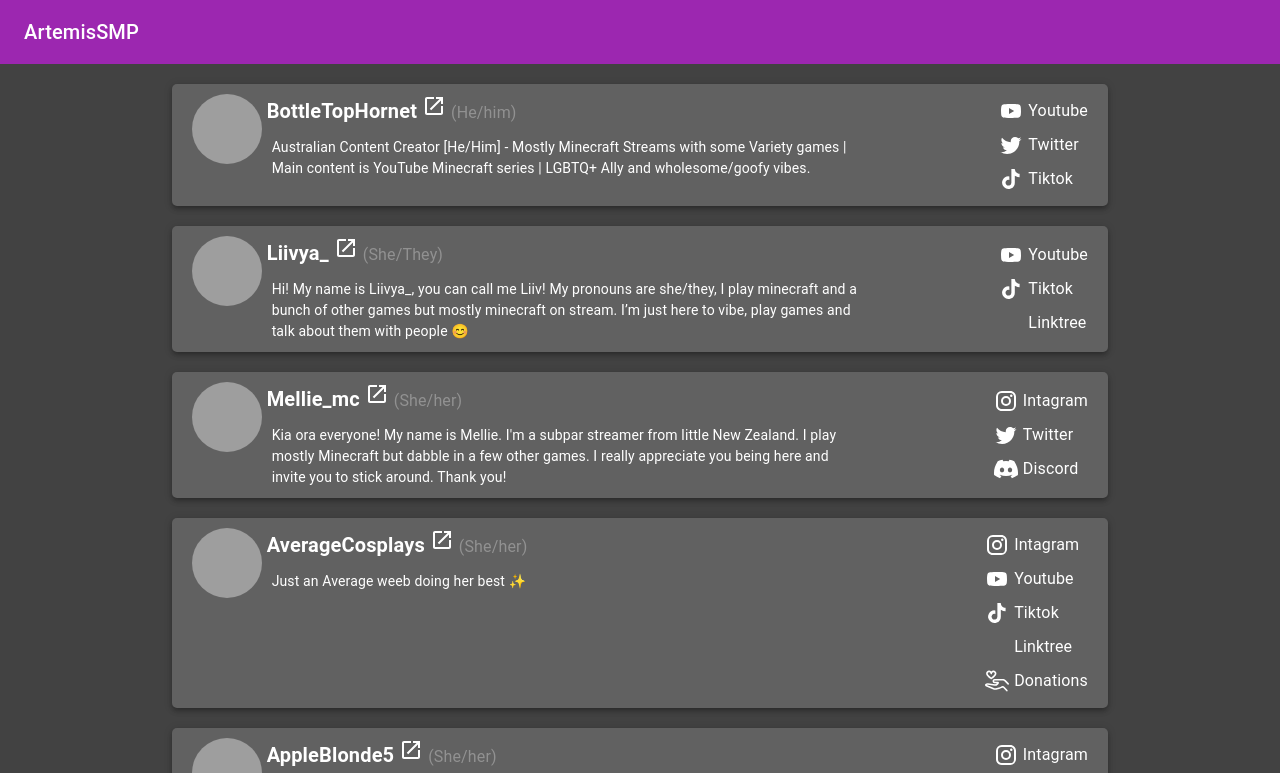
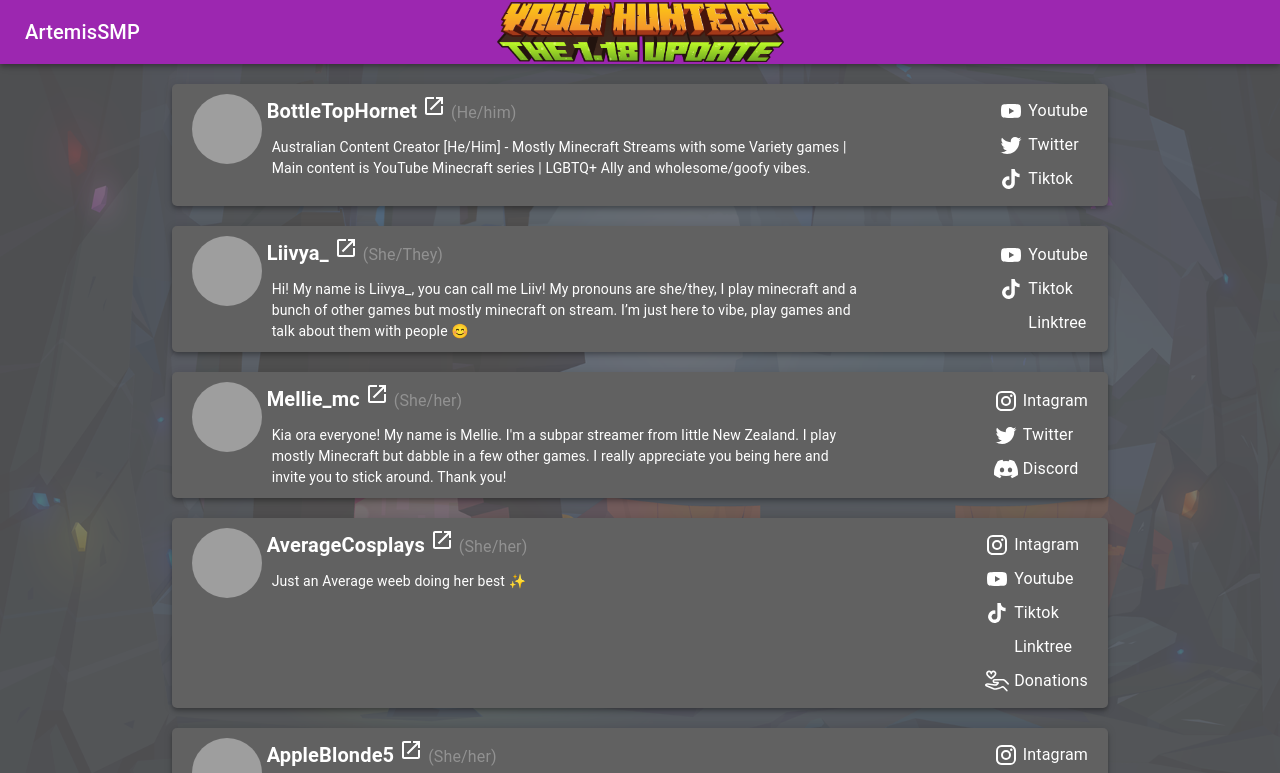
Before and after one commit to JasonGryp/artemis-smp, a React (Create React App) app: page / in a window 1280 px wide. Shown: the top 773 px of the page. Built offline with nearby package versions, Linux system fonts and the light colour scheme; grey boxes are pictures that could not be loaded; some icons are missing.

Commit message:
feat: add vh logo and be pic

```diff
--- a/src/App.js
+++ b/src/App.js
@@ -1,10 +1,27 @@
 import "./App.css";
 import { BrowserRouter, Routes, Route } from "react-router-dom";
 import LandingPage from "./components/LandingPage";
+import { Box } from "@mui/material";
+import backgroundImage from "./resources/VHimages/test-splash.png";
+import styled from "@emotion/styled";
 
 function App() {
+  const BackgroundImageBox = styled(Box)(() => ({
+    position: "fixed",
+    top: "0px",
+    right: "0px",
+    bottom: "0px",
+    left: "0px",
+    opacity: 0.7,
+    zIndex: -1,
+    background: `url(${backgroundImage}) #424242`,
+    backgroundSize: "cover",
+    backgroundBlendMode: "multiply",
+  }));
+
   return (
     <BrowserRouter>
+      <BackgroundImageBox />
       <Routes>
         <Route path="/" element={<LandingPage />} />
       </Routes>
--- a/src/components/LandingPage.js
+++ b/src/components/LandingPage.js
@@ -9,14 +9,7 @@
       <Grid item sm={12}>
         <NavBar />
       </Grid>
-      <Grid
-        item
-        flex={1}
-        sm={12}
-        sx={(theme) => ({
-          backgroundColor: theme.palette.grey[800],
-        })}
-      >
+      <Grid item flex={1} sm={12}>
         <PageBody />
       </Grid>
     </Grid>
--- a/src/components/NavBar.js
+++ b/src/components/NavBar.js
@@ -4,15 +4,41 @@
 import Toolbar from "@mui/material/Toolbar";
 import Typography from "@mui/material/Typography";
 import { styled } from "@mui/material/styles";
+import VHLogo from "../resources/VHimages/logo.png";
 
 export const NavBar = () => {
   return (
     <Box sx={{ flexGrow: 1 }}>
       <StyledAppBar position="static">
-        <Toolbar>
-          <Typography variant="h6" component="div" sx={{ flexGrow: 1 }}>
+        <Toolbar sx={{ display: "flex", justifyContent: "center" }}>
+          <Typography
+            variant="h6"
+            component="div"
+            sx={{
+              position: "absolute",
+              left: 25,
+            }}
+          >
             ArtemisSMP
           </Typography>
+          <Box
+            sx={{
+              flexGrow: 1,
+              display: "flex",
+              justifyContent: "center",
+            }}
+          >
+            <Box
+              component="img"
+              alt=""
+              src={VHLogo}
+              sx={{
+                height: 60,
+                width: 287,
+              }}
+            />
+          </Box>
+          <Box sx={{}} />
         </Toolbar>
       </StyledAppBar>
     </Box>
@@ -21,6 +47,7 @@
 
 const StyledAppBar = styled(AppBar)(({ theme }) => ({
   backgroundColor: theme.palette.secondary.main,
+  maxHeight: "100%",
 }));
 
 export default NavBar;
--- a/src/components/PageBody.js
+++ b/src/components/PageBody.js
@@ -57,7 +57,7 @@
 const ContentColumn = styled(Paper)(({ theme }) => ({
   display: "flex",
   width: "70%",
-  backgroundColor: theme.palette.grey.A700,
+  backgroundColor: theme.palette.grey[700],
   borderRadius: "5px",
   padding: "10px 20px ",
   marginTop: "20px",
@@ -84,7 +84,7 @@
     <FullPageBoxContainer>
       {Object.values(creatorConfig.creators).map((creator) => {
         return (
-          <ContentColumn elevation={4}>
+          <ContentColumn elevation={4} key={creator.name}>
             <Grid container>
               <Grid item sm={1}>
                 <Avatar
@@ -131,9 +131,9 @@
                     justifyContent: "center",
                   }}
                 >
-                  {creator.links.map((link) => {
+                  {creator.links.map((link, index) => {
                     return (
-                      <Grid item>
+                      <Grid item key={index}>
                         <LinkCard href={link.url}>
                           {IconMap[link.name]}
                           <Typography
```
Also changed, not shown: src/resources/VHimages/logo.png (added), src/resources/VHimages/test-splash.png (added).
